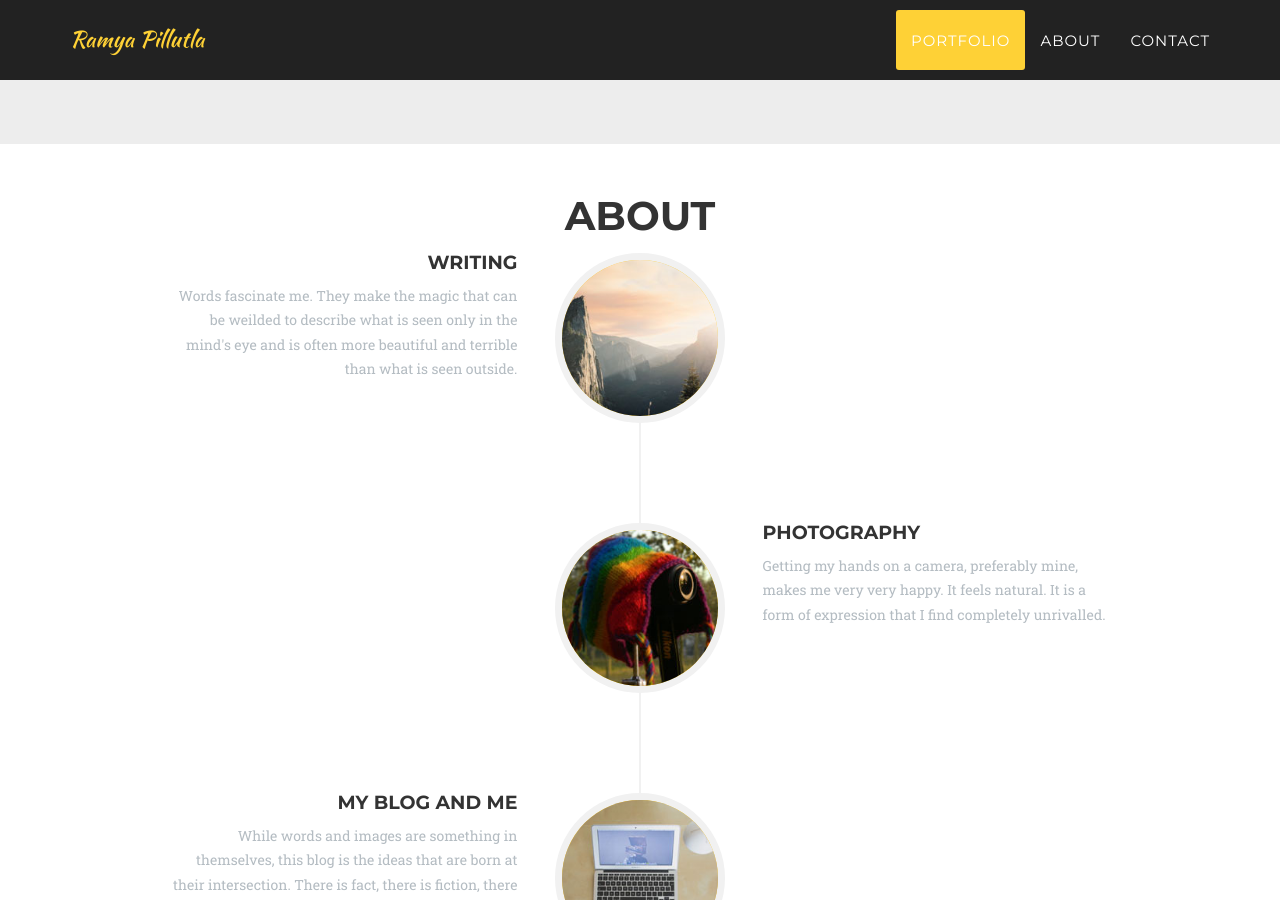
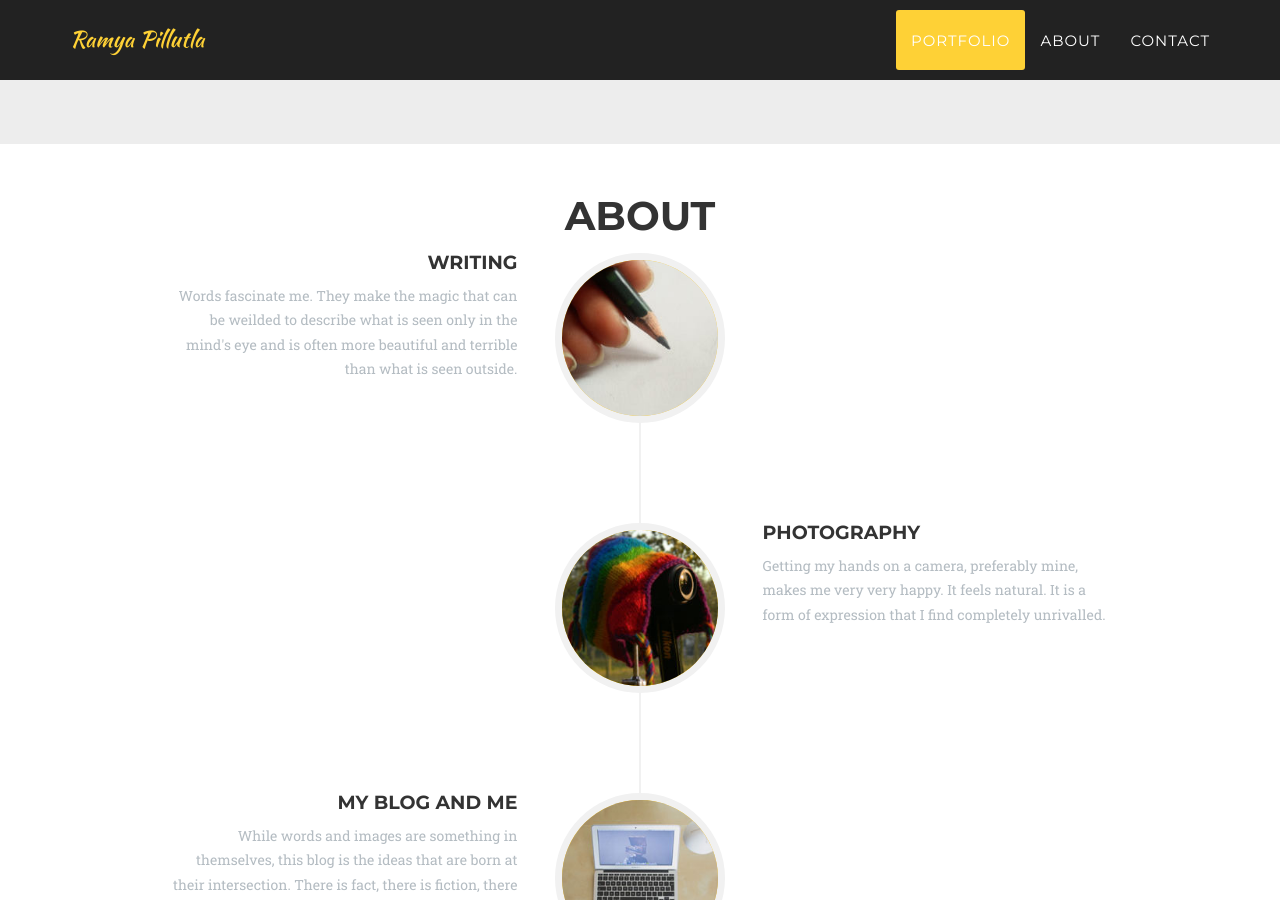
Before and after one commit to swamygurugari/rpillutla.github.io, a Jekyll site: the page built from index.html, in a window 1280 px wide and 900 px high, scrolled down 1315 px. Built offline with Jekyll 4.4.1, drawn with Linux system fonts in a browser that asks for light colours; some web fonts are replaced.

Commit message:
Update about.html

```diff
--- a/_includes/about.html
+++ b/_includes/about.html
@@ -12,7 +12,7 @@
                     <ul class="timeline">
                         <li>
                             <div class="timeline-image">
-                                <img class="img-circle img-responsive" src="img/about/1.jpg" alt="">
+                                <img class="img-circle img-responsive" src="img/about/writing.jpg" alt="">
                             </div>
                             <div class="timeline-panel">
                                 <div class="timeline-heading">
```
